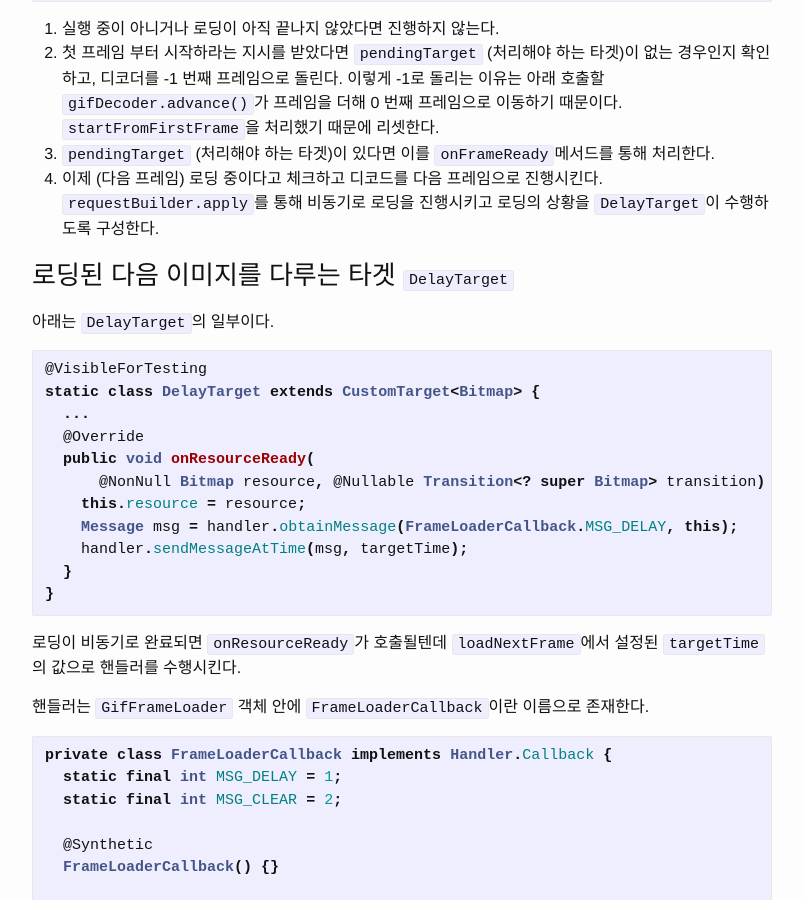
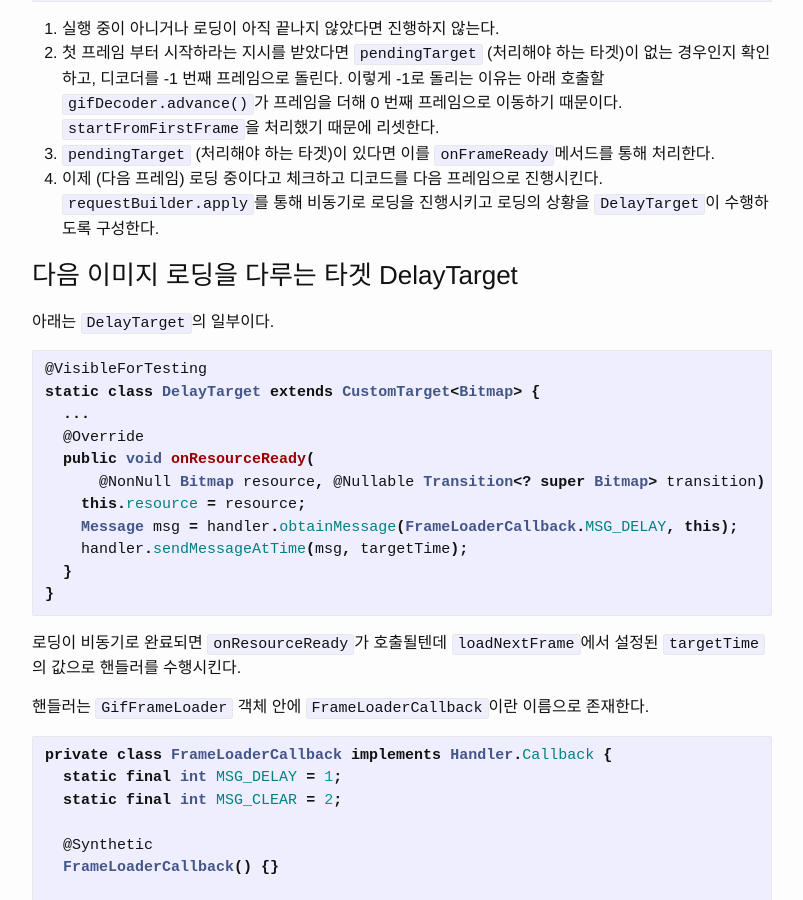
Before and after one commit to dalinaum/dalinaum.github.io, a Jekyll site: the page built from _posts/2020-05-22-glide-rendering.markdown, in a window 1280 px wide and 900 px high, scrolled down 4227 px. Shown: the whole window, without its empty margins (238-1041 px from the left). Built offline with Jekyll 4.4.1, drawn with Linux system fonts in a browser that asks for light colours.

Commit message:
오타 수정.

```diff
--- a/_posts/2020-05-22-glide-rendering.markdown
+++ b/_posts/2020-05-22-glide-rendering.markdown
@@ -198,7 +198,7 @@ private void loadNextFrame() {
 1. `pendingTarget` (처리해야 하는 타겟)이 있다면 이를 `onFrameReady`메서드를 통해 처리한다.
 1. 이제 (다음 프레임) 로딩 중이다고 체크하고 디코드를 다음 프레임으로 진행시킨다. `requestBuilder.apply`를 통해 비동기로 로딩을 진행시키고 로딩의 상황을 `DelayTarget`이 수행하도록 구성한다.
 
-### 로딩된 다음 이미지를 다루는 타겟 `DelayTarget`
+### 다음 이미지 로딩을 다루는 타겟 DelayTarget
 
 아래는 `DelayTarget`의 일부이다.
 
```
